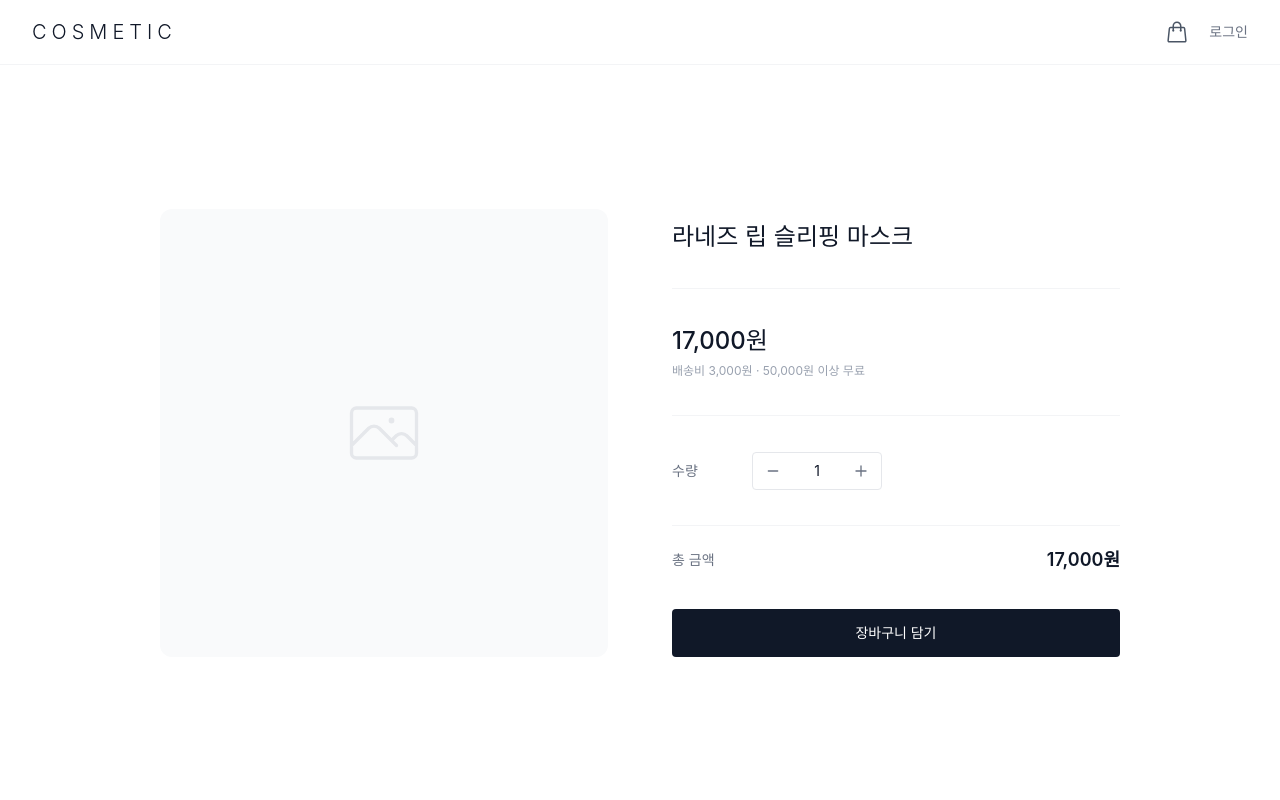
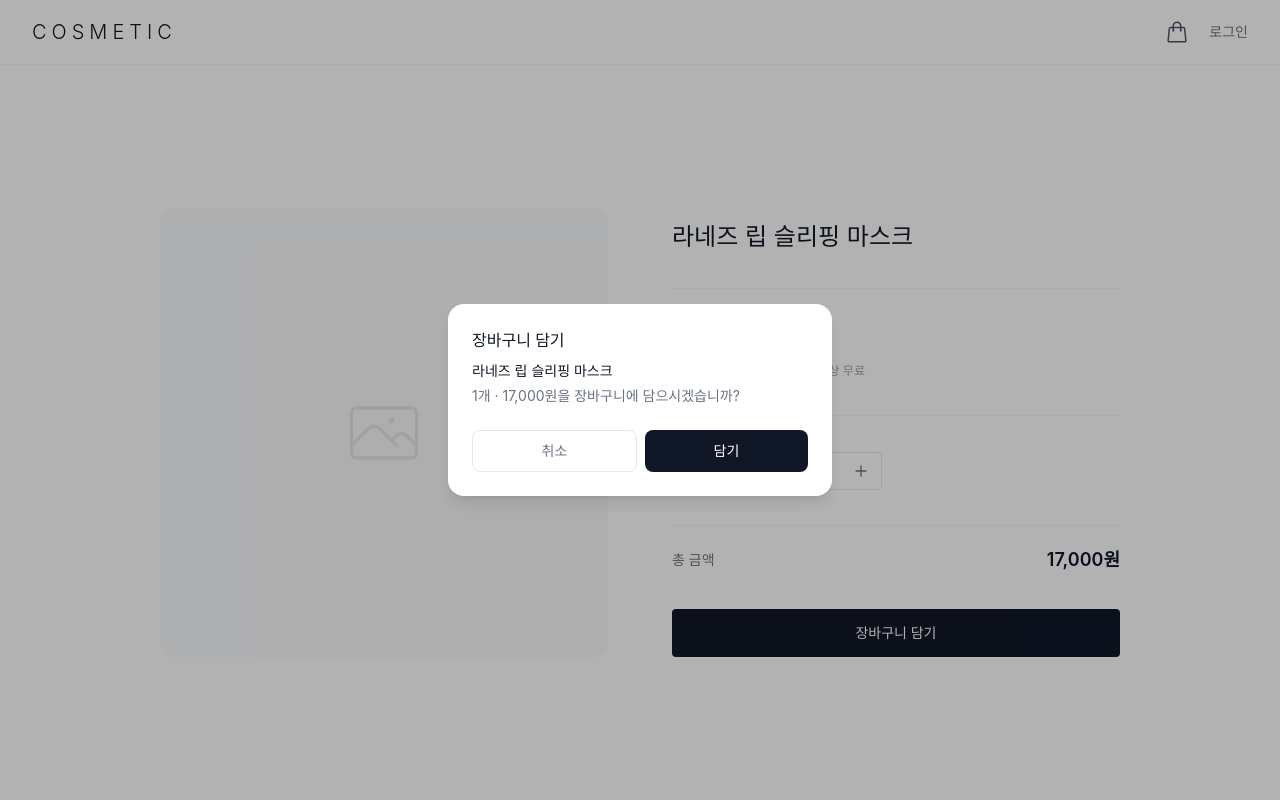
Before and after one commit to simGPT/sw-mlops-fe, a React (Vite) app: page /products/01e6a18c-4120-4479-8a0b-296ccfa4e159 in a window 1280 px wide. Both pictures are taken after a click on the button "장바구니 담기". Shown: the top 800 px of the page. Built offline with nearby package versions, Linux system fonts and the light colour scheme.

Commit message:
:sparkles:Feat: 장바구니 담기 버튼 클릭 시 모달 추가

```diff
--- a/src/pages/ProductDetail/ProductDetail.jsx
+++ b/src/pages/ProductDetail/ProductDetail.jsx
@@ -13,6 +13,7 @@
   const product = mockProduct;
 
   const [quantity, setQuantity] = useState(1);
+  const [modal, setModal] = useState(false);
 
   const decrease = () => setQuantity((q) => Math.max(1, q - 1));
   const increase = () => setQuantity((q) => Math.min(product.stock, q + 1));
@@ -106,11 +107,44 @@
             </div>
           </div>
 
-          <button className="w-full bg-gray-900 text-white py-3.5 text-sm font-medium rounded hover:bg-gray-700 transition-colors">
+          <button
+            onClick={() => setModal(true)}
+            className="w-full bg-gray-900 text-white py-3.5 text-sm font-medium rounded hover:bg-gray-700 transition-colors"
+          >
             장바구니 담기
           </button>
         </div>
       </div>
+
+      {modal && (
+        <div className="fixed inset-0 z-50 flex items-center justify-center">
+          <div className="absolute inset-0 bg-black/30" onClick={() => setModal(false)} />
+          <div className="relative bg-white rounded-2xl shadow-lg w-full max-w-sm mx-4 p-6">
+            <h2 className="text-base font-medium text-gray-900 mb-2">장바구니 담기</h2>
+            <p className="text-sm text-gray-500 leading-relaxed mb-1">
+              <span className="text-gray-900">{product.name}</span>
+            </p>
+            <p className="text-sm text-gray-500 mb-6">
+              {quantity}개 · {(product.price * quantity).toLocaleString()}원을 장바구니에
+              담으시겠습니까?
+            </p>
+            <div className="flex gap-2">
+              <button
+                onClick={() => setModal(false)}
+                className="flex-1 py-2.5 text-sm text-gray-500 border border-gray-200 rounded-lg hover:border-gray-400 transition-colors"
+              >
+                취소
+              </button>
+              <button
+                onClick={() => setModal(false)}
+                className="flex-1 py-2.5 text-sm text-white bg-gray-900 rounded-lg hover:bg-gray-700 transition-colors"
+              >
+                담기
+              </button>
+            </div>
+          </div>
+        </div>
+      )}
     </div>
   );
 }
```
